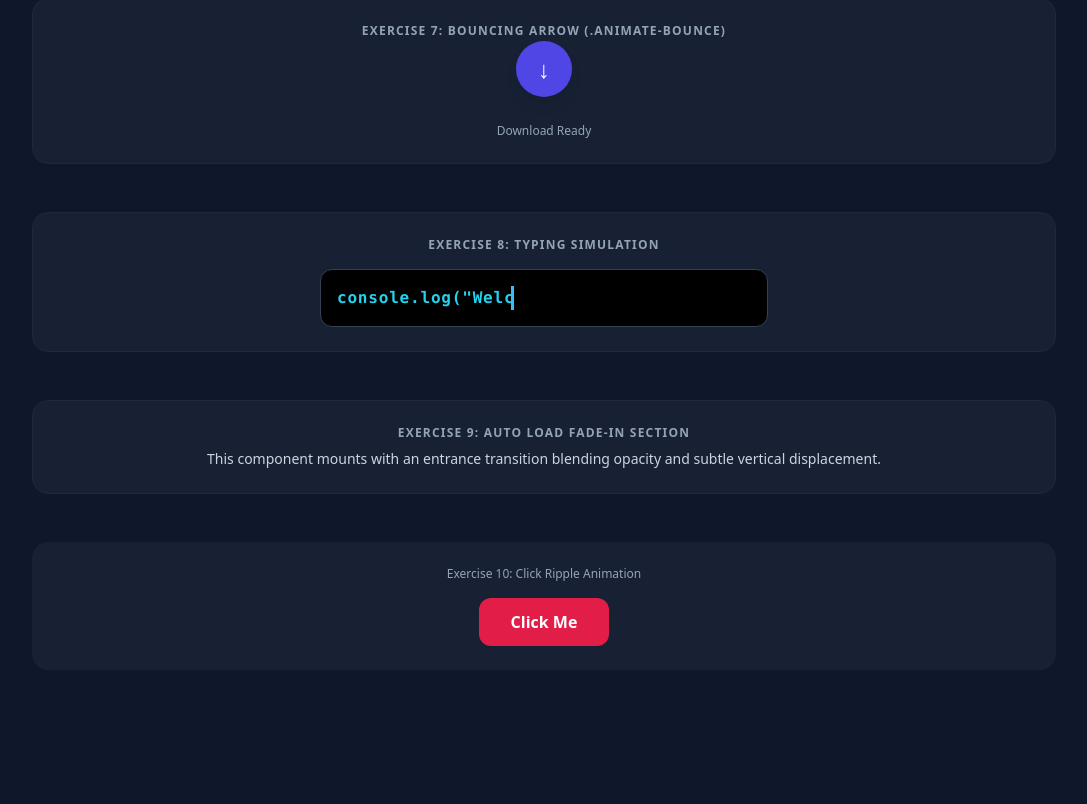
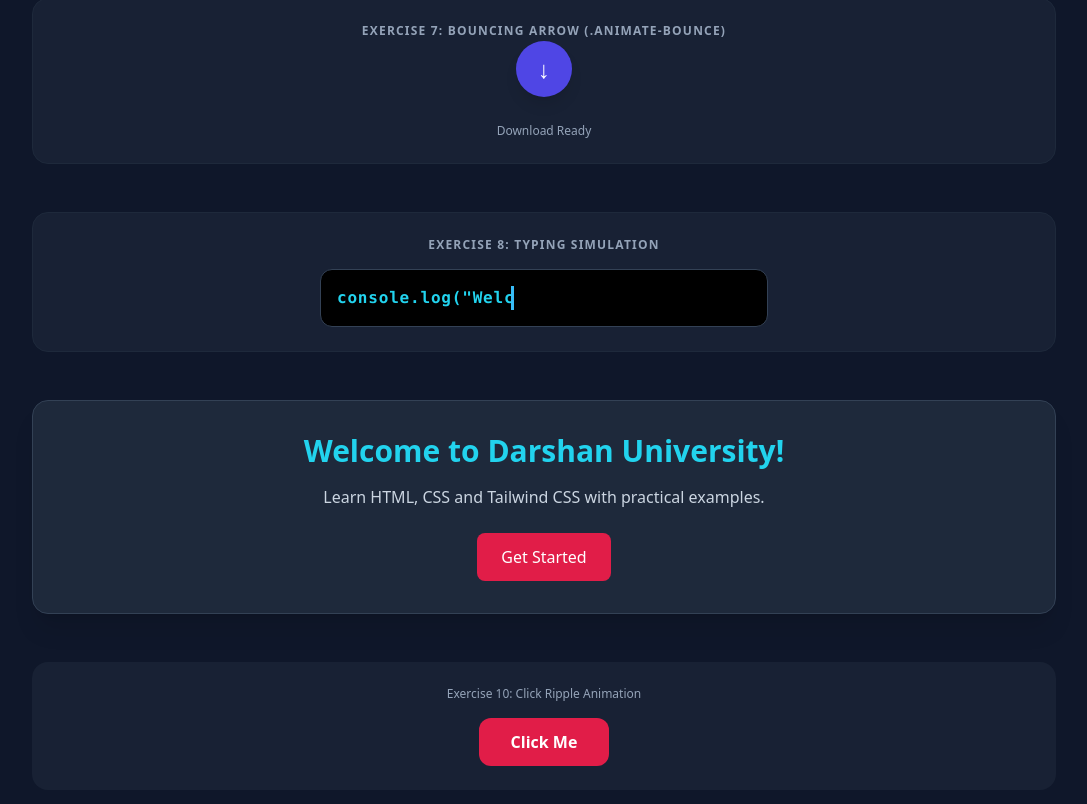
Before and after one commit to ZeelBhadja/fileWD, a plain HTML site: page Lab-29/index.html in a window 1280 px wide. Shown: the part 1617-2421 px from the top of the page, without its empty margins (96-1183 px from the left). Before the commit the page ends 2327 px from the top, so only its background shows below. Drawn offline with nearby package versions, Linux system fonts and the light colour scheme.

Commit message:
Refactor styles for welcome section and remove ripple effect
Removed ripple effect styles and added fade-in animation for the welcome section.

```diff
--- a/Lab-29/index.html
+++ b/Lab-29/index.html
@@ -39,30 +39,23 @@
             animation: typing 3.5s steps(35, end) infinite, blink-caret .75s step-end infinite;
         }
 
-        /* Ripple effect for Exercise 10 */
-        .ripple-btn {
-            position: relative;
-            overflow: hidden;
-        }
 
-        .ripple-span {
-            position: absolute;
-            border-radius: 50%;
-            transform: scale(0);
-            animation: ripple-anim 600ms linear;
-            background-color: rgba(255, 255, 255, 0.6);
-        }
+        @keyframes fadeIn {
+            from {
+                opacity: 0;
+                transform: translateY(30px);
+            }
 
-        @keyframes ripple-anim {
             to {
-                transform: scale(4);
-                opacity: 0;
+                opacity: 1;
+                transform: translateY(0);
             }
         }
     </style>
 </head>
 
 <body class="bg-slate-900 text-slate-100 font-sans antialiased py-10 px-4">
+
 
     <div class="max-w-5xl mx-auto space-y-12">
         <!-- Header -->
@@ -242,13 +235,24 @@
         </section>
 
         <!-- 9. Section fading in when page loads (B) -->
-        <section
-            class="bg-slate-800/60 p-6 rounded-2xl border border-slate-800 text-center transition-all duration-1000 ease-out opacity-100 translate-y-0">
-            <span class="text-xs font-bold uppercase tracking-widest text-slate-400 block mb-2">Exercise 9: Auto Load
-                Fade-In Section</span>
-            <p class="text-sm text-slate-300">
-                This component mounts with an entrance transition blending opacity and subtle vertical displacement.
+
+        <section class="bg-slate-800 p-8 rounded-2xl text-center
+                    border border-slate-700 shadow-xl
+                    animate-[fadeIn_1.5s_ease-out_forwards]">
+
+            <h1 class="text-3xl font-bold text-cyan-400 mb-4">
+                Welcome to Darshan University!
+            </h1>
+
+            <p class="text-slate-300 mb-6">
+                Learn HTML, CSS and Tailwind CSS with practical examples.
             </p>
+
+            <button class="bg-rose-600 hover:bg-rose-700
+                       text-white px-6 py-3 rounded-lg">
+                Get Started
+            </button>
+
         </section>
 
         <!-- 10. Button with ripple animation when clicked (C) -->
```
